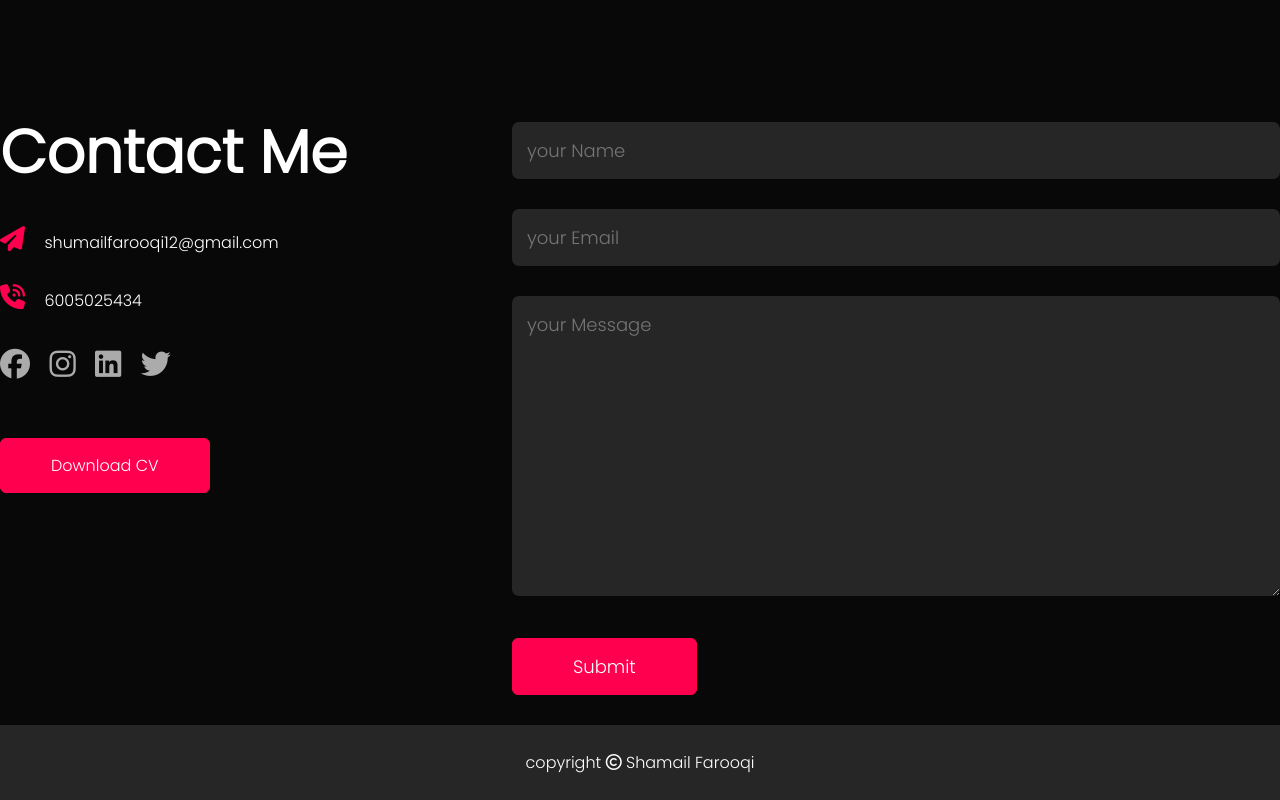
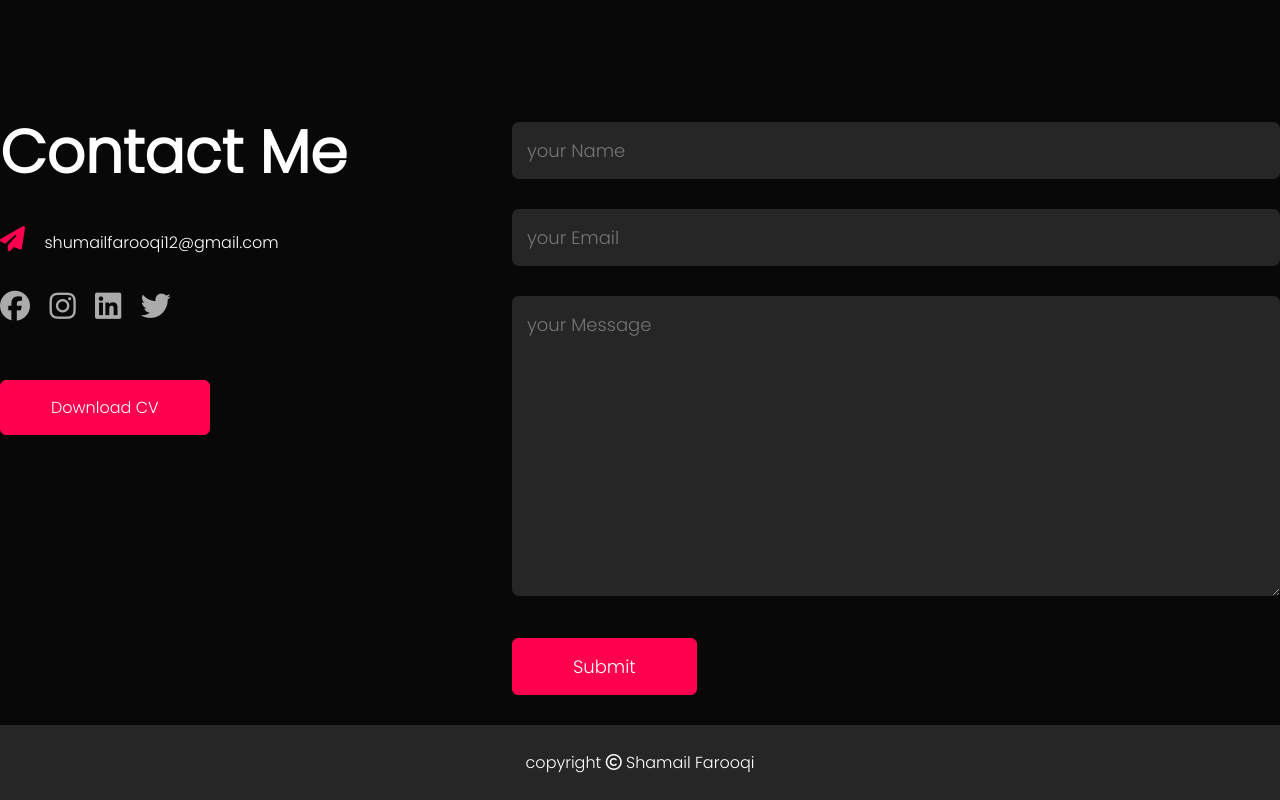
Before and after one commit to ShamailFarooqi/HTML_JS_Portfolio, a plain HTML site: page index.html in a window 1280 px wide. Shown: the part 3473-4273 px from the top of the page. Drawn offline with Linux system fonts and the light colour scheme.

Commit message:
removed number

```diff
--- a/index.html
+++ b/index.html
@@ -181,7 +181,7 @@
                         <div class="contact-left">
                             <h1 class="sub">Contact Me</h1>
                             <p><i class="fa-solid fa-paper-plane"></i> shumailfarooqi12@gmail.com</p>
-                            <p><i class="fa-solid fa-phone-volume"></i> 6005025434</p>
+
                             <div class="social-icons">
                                 <a href="https://facebook.com/"><i class="fa-brands fa-facebook"></i></a>
                                 <a href="https://instagram.com/"><i class="fa-brands fa-instagram"></i></a>
```
